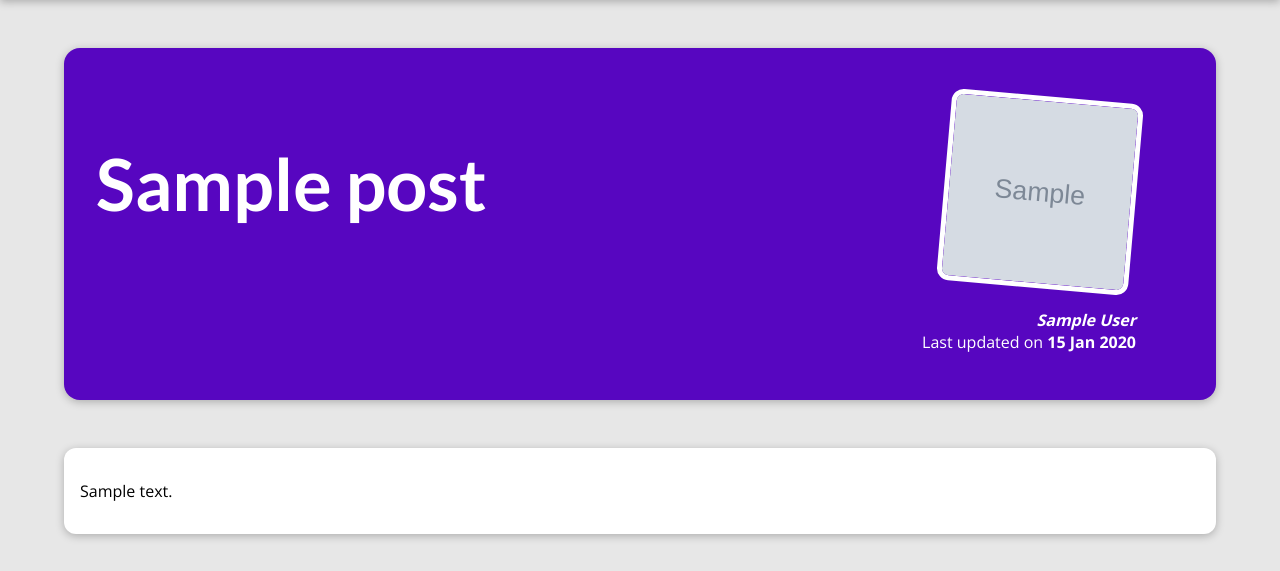
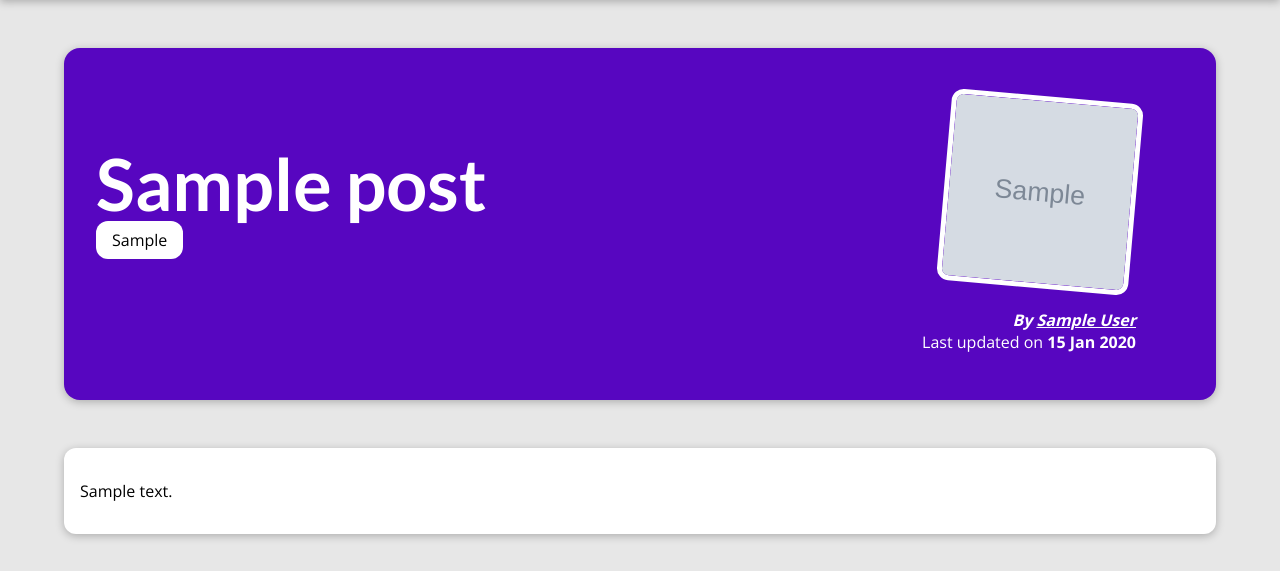
Before and after one commit to zainulabd786/django-practice-blog, a Django app: a page that uses blog/templates/blog/post-detail.html in a window 1280 px wide. Shown: the part 80-651 px from the top of the page. Run offline with Django 5.2, Linux system fonts and the light colour scheme; tables that the repository leaves empty hold one stand-in row (values such as "Sample post"); grey boxes marked "Sample" are stand-in pictures.

Commit message:
styled and displayed Author and tags data

```diff
--- a/blog/static/blog/post-detail.css
+++ b/blog/static/blog/post-detail.css
@@ -22,6 +22,7 @@ body {
   #summary h2 {
     color: white;
     font-size: 4.5rem;
+    margin-bottom: 0.2rem;
   }
 
   #summary article {
@@ -51,6 +52,10 @@ body {
     font-weight: bold;
   }
 
+  #summary a{
+    color: white;
+  }
+
   main {
     width: 90%;
     max-width: 90rem;
@@ -60,3 +65,10 @@ body {
     border-radius: 12px;
     box-shadow: 0 2px 8px rgba(0, 0, 0, 0.25);
   }
+
+  .tag{
+    background-color:white;
+    padding: 0.5rem 1rem;
+    border-radius: 12px;
+    margin-right: 0.5rem;
+  }
--- a/blog/templates/blog/post-detail.html
+++ b/blog/templates/blog/post-detail.html
@@ -12,9 +12,14 @@
 {% block content %}
     <section id="summary">
         <h2>{{ post.title }}</h2>
+        <div  >
+            {% for t in tags %}
+                <span class="tag">{{ t.caption }}</span>
+            {% endfor %}
+        </div>
         <article>
             <img src="{% static "blog/images/"|add:post.image %}" alt="{{ post.title }}" />
-            <address>{{ post.author|title }}</address>
+            <address>By <a href="mailto:{{post.author.email}}">{{ post.author|title }}</a></address>
             <div>
                 Last updated on <time>{{ post.date|date:"d M Y" }}</time>
             </div>
--- a/blog/views.py
+++ b/blog/views.py
@@ -14,4 +14,4 @@ def posts(request):
 
 def post_detail(request, slug):
     identified_post = get_object_or_404(Post, slug=slug)
-    return render(request, "blog/post-detail.html", {"post": identified_post})
+    return render(request, "blog/post-detail.html", {"post": identified_post, "tags": identified_post.tag.all()})
```
